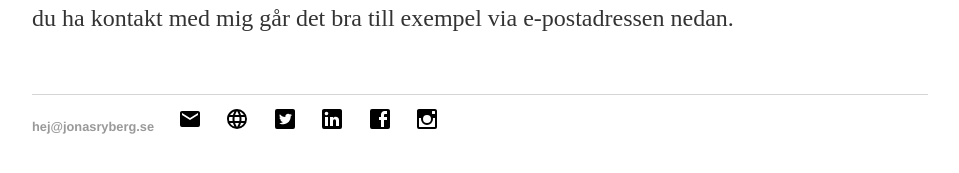
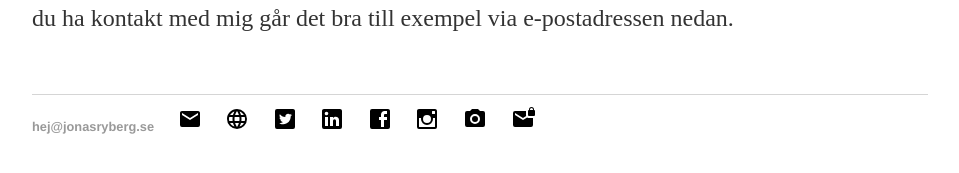
Before and after one commit to jonasryberg/test, a Jekyll site: the page index.html, which Jekyll copies as it is, in a window 1280 px wide. Shown: the part 260-433 px from the top of the page, without its empty margins (160-1119 px from the left). Built offline with Jekyll 4.4.1, drawn with Linux system fonts in a browser that asks for light colours.

Commit message:
Update index.html

```diff
--- a/index.html
+++ b/index.html
@@ -55,6 +55,12 @@
 <li><svg style="width:24px;height:24px" viewBox="0 0 24 24">
     <path fill="#000000" d="M20,6.5A0.5,0.5 0 0,1 19.5,7H17.5A0.5,0.5 0 0,1 17,6.5V4.5A0.5,0.5 0 0,1 17.5,4H19.5A0.5,0.5 0 0,1 20,4.5M4.5,20A0.5,0.5 0 0,1 4,19.5V11H6.09C6.03,11.32 6,11.66 6,12A6,6 0 0,0 12,18A6,6 0 0,0 18,12C18,11.66 17.96,11.32 17.91,11H20V19.5A0.5,0.5 0 0,1 19.5,20M12,8A4,4 0 0,1 16,12A4,4 0 0,1 12,16A4,4 0 0,1 8,12A4,4 0 0,1 12,8M20,2H4C2.89,2 2,2.89 2,4V20A2,2 0 0,0 4,22H20A2,2 0 0,0 22,20V4C22,2.89 21.1,2 20,2Z" />
 </svg></li>
+<li><svg style="width:24px;height:24px" viewBox="0 0 24 24">
+    <path fill="#000000" d="M4,4H7L9,2H15L17,4H20A2,2 0 0,1 22,6V18A2,2 0 0,1 20,20H4A2,2 0 0,1 2,18V6A2,2 0 0,1 4,4M12,7A5,5 0 0,0 7,12A5,5 0 0,0 12,17A5,5 0 0,0 17,12A5,5 0 0,0 12,7M12,9A3,3 0 0,1 15,12A3,3 0 0,1 12,15A3,3 0 0,1 9,12A3,3 0 0,1 12,9Z" />
+</svg></li>
+<li><svg style="width:24px;height:24px" viewBox="0 0 24 24">
+    <path fill="#000000" d="M20.5,0A2.5,2.5 0 0,1 23,2.5V3A1,1 0 0,1 24,4V8A1,1 0 0,1 23,9H18A1,1 0 0,1 17,8V4A1,1 0 0,1 18,3V2.5A2.5,2.5 0 0,1 20.5,0M12,11L4,6V8L12,13L16.18,10.39C16.69,10.77 17.32,11 18,11H22V18A2,2 0 0,1 20,20H4A2,2 0 0,1 2,18V6A2,2 0 0,1 4,4H15V8C15,8.36 15.06,8.7 15.18,9L12,11M20.5,1A1.5,1.5 0 0,0 19,2.5V3H22V2.5A1.5,1.5 0 0,0 20.5,1Z" />
+</svg></li>
 
 			</ul>
 		</footer>
```
